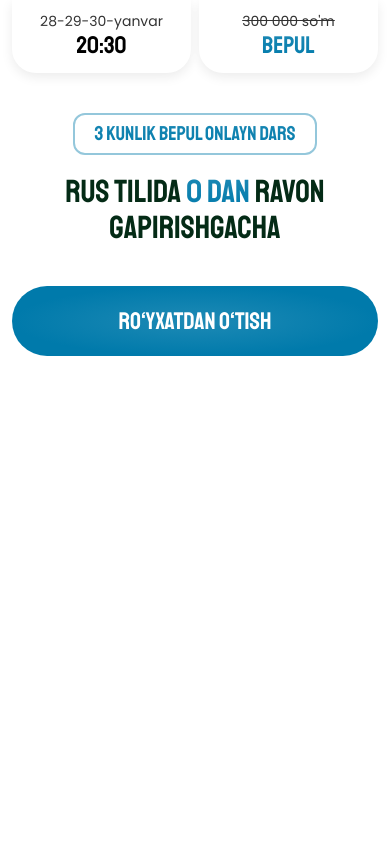
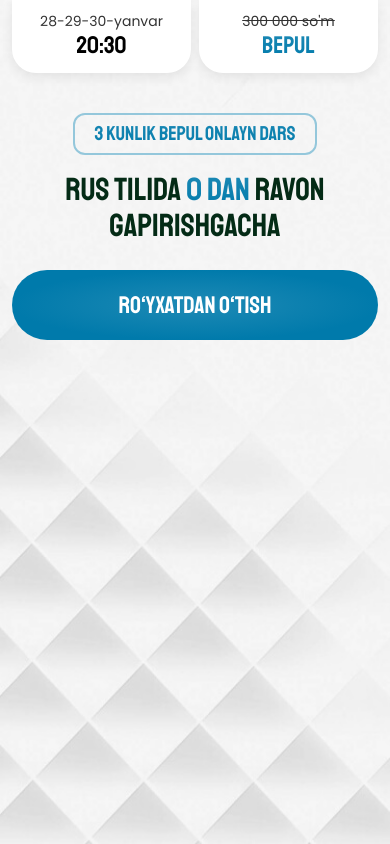
Before and after one commit to sultonbayevogabek/vebinar-rusiyzabon-uz, a website: page public/index.html in a window 390 px wide. Drawn offline with Linux system fonts and the light colour scheme.

Commit message:
initial commit

```diff
--- a/public/css/custom.css
+++ b/public/css/custom.css
@@ -69,6 +69,14 @@ body {
 
 @media only screen and (max-width: 1024px) {
   body, .bg-telegram {
-    background-image: none;
+    background-image: url("../img/bg-mobile@1x.jpg");
+    background-position: bottom center;
+  }
+
+  @media only screen and (-webkit-min-device-pixel-ratio: 2), only screen and (min--moz-device-pixel-ratio: 2), only screen and (-o-min-device-pixel-ratio: 2/1), only screen and (min-device-pixel-ratio: 2), only screen and (min-resolution: 192dpi), only screen and (min-resolution: 2dppx) {
+    body, .bg-telegram {
+      background-image: url("../img/bg-mobile@2x.jpg");
+      background-position: bottom center;
+    }
   }
 }
--- a/public/index.html
+++ b/public/index.html
@@ -30,7 +30,7 @@
 
   <main class="lg:grow flex items-center">
     <div class="container mx-auto grid grid-cols-11">
-      <div class="col-span-11 lg:col-span-5 flex flex-col gap-5 lg:gap-12 xl:gap-20 py-10">
+      <div class="col-span-11 lg:col-span-5 flex flex-col gap-[18px] lg:gap-12 xl:gap-20 py-10">
         <div class="mx-auto lg:mx-0 gradient-text uppercase border-[2px] lg:border-[3px] border-[#94C7DB] rounded-[12px] text-[20px] lg:text-[32px] xl:text-[40px] w-max py-1 px-5">3 kunlik bepul onlayn dars</div>
 
         <h1
@@ -38,13 +38,14 @@
           Rus tilida <span class="gradient-text">0 dan</span> ravon gapirishgacha
         </h1>
 
-        <div class="px-3 lg:px-0 mt-5 lg:mt-0">
+        <div class="px-3 lg:px-0 mt-2 lg:mt-0">
           <button data-main-button
                   class="gradient-button rounded-full w-full text-white h-[70px] lg:h-[90px] xl:h-[100px] text-[24px] lg:text-[32px] xl:text-[40px]">
             RO‘YXATDAN O‘TISH
           </button>
         </div>
       </div>
+
       <div class="col-span-6 hidden lg:flex items-end pb-[10%] pl-[30%]">
         <div class="flex flex-col gap-2 rounded-[18px] shadow-custom py-5 px-8 bg-white text-center rotate-[2.47deg]">
           <div class="font-staatliches uppercase text-[32px] leading-[1]">Nigina Navruzova</div>
```
Also changed, not shown: public/css/styles.css, public/img/bg-mobile@1x.jpg (added), public/img/bg-mobile@2x.jpg (added), public/img/mentor-main@1x.png (added), public/img/mentor-main@2x.png (added), 1 other file.
